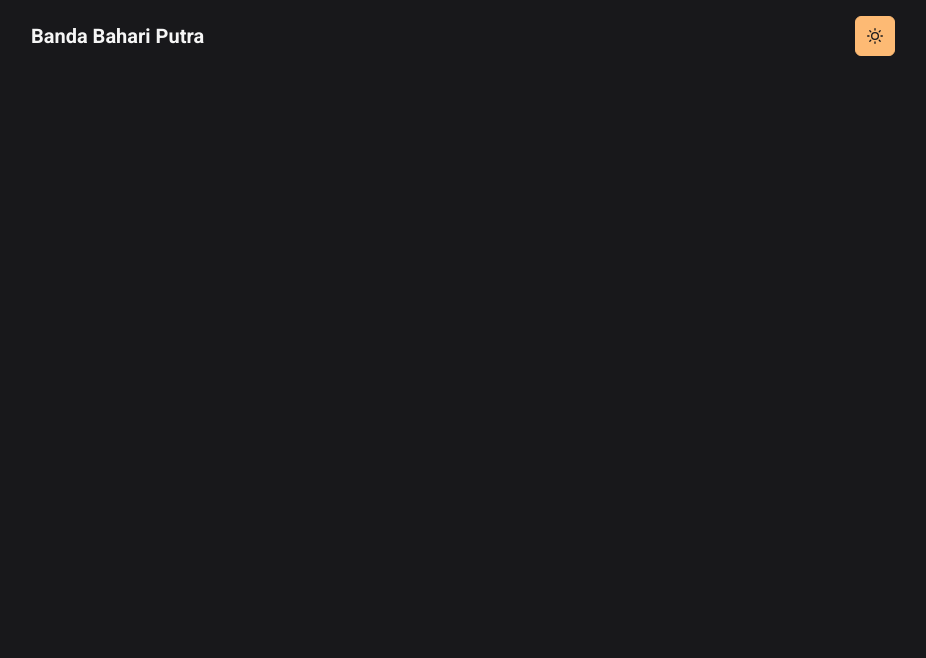
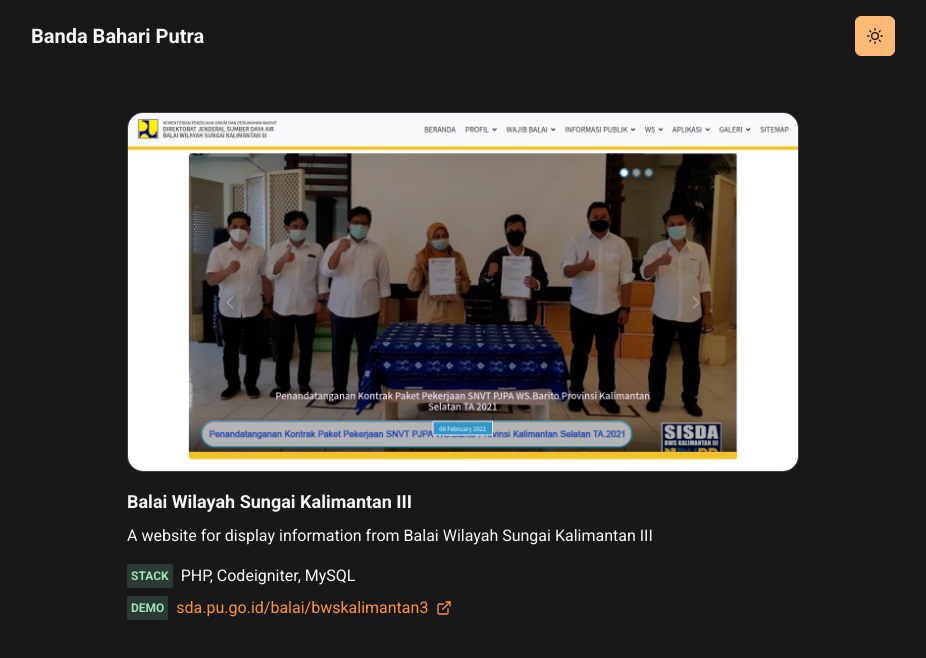
Before and after one commit to bandabahariputra/bandabahariputra-homepage, a Vue app: page /projects/balai-wilayah-sungai-kalimantan-iii in a window 1280 px wide. Before the commit this address had no page. Shown: the top 658 px of the page, without its empty margins (177-1103 px from the left). Built offline with nearby package versions, Linux system fonts and the light colour scheme.

Commit message:
Add composables

```diff
--- a/src/components/ProjectCard.vue
+++ b/src/components/ProjectCard.vue
@@ -8,7 +8,7 @@ defineProps({
 </script>
 
 <template>
-  <div>
+  <RouterLink :to="`/projects/${project.slug}`">
     <div
       class="mx-auto mb-4 h-[192px] w-[320px] overflow-hidden rounded-2xl border border-zinc-700 bg-zinc-700 transition-all dark:border-neutral-200 dark:bg-neutral-200"
     >
@@ -24,5 +24,5 @@ defineProps({
         {{ project.description }}
       </p>
     </div>
-  </div>
+  </RouterLink>
 </template>
--- /dev/null
+++ b/src/composables/useProjects.js
@@ -0,0 +1,23 @@
+import { ref } from 'vue';
+
+const useProjects = () => {
+  const projects = ref([
+    {
+      image: 'balai_wilayah_sungai_kalimantan_3.png',
+      name: 'Balai Wilayah Sungai Kalimantan III',
+      slug: 'balai-wilayah-sungai-kalimantan-iii',
+      description:
+        'A website for display information from Balai Wilayah Sungai Kalimantan III',
+      stacks: ['PHP', 'Codeigniter', 'MySQL'],
+      demo: 'https://sda.pu.go.id/balai/bwskalimantan3',
+    },
+  ]);
+
+  const getProject = (slug) => {
+    return projects.value.find((project) => project.slug === slug);
+  };
+
+  return { projects, getProject };
+};
+
+export { useProjects };
--- a/src/router/index.js
+++ b/src/router/index.js
@@ -1,5 +1,6 @@
 import { createRouter, createWebHistory } from 'vue-router';
 import HomeView from '../views/HomeView.vue';
+import ProjectView from '../views/ProjectView.vue';
 
 const router = createRouter({
   history: createWebHistory(import.meta.env.BASE_URL),
@@ -9,6 +10,11 @@ const router = createRouter({
       name: 'home',
       component: HomeView,
     },
+    {
+      path: '/projects/:slug',
+      name: 'projects',
+      component: ProjectView,
+    },
   ],
 });
 
--- a/src/views/HomeView.vue
+++ b/src/views/HomeView.vue
@@ -2,6 +2,7 @@
 import { ref } from 'vue';
 import StackCard from '@/components/StackCard.vue';
 import ProjectCard from '@/components/ProjectCard.vue';
+import { useProjects } from '../composables/useProjects';
 import JavascriptIcon from '@/assets/images/javascript.png';
 import VueIcon from '@/assets/images/vue.png';
 import NuxtIcon from '@/assets/images/nuxt.png';
@@ -26,14 +27,7 @@ const stacks = ref([
   },
 ]);
 
-const projects = ref([
-  {
-    image: 'balai_wilayah_sungai_kalimantan_3.png',
-    name: 'Balai Wilayah Sungai Kalimantan III',
-    description:
-      'A website for display information from Balai Wilayah Sungai Kalimantan III',
-  },
-]);
+const { projects } = useProjects();
 </script>
 
 <template>
--- /dev/null
+++ b/src/views/ProjectView.vue
@@ -0,0 +1,65 @@
+<script setup>
+import { useRoute } from 'vue-router';
+import { useProjects } from '../composables/useProjects';
+
+const route = useRoute();
+const { getProject } = useProjects();
+
+const project = getProject(route.params.slug);
+</script>
+
+<template>
+  <div>
+    <section class="mx-auto max-w-[672px] py-10">
+      <div
+        class="mx-auto mb-4 h-[192px] w-full overflow-hidden rounded-2xl border border-zinc-700 bg-zinc-700 transition-all dark:border-neutral-200 dark:bg-neutral-200 md:h-[360px]"
+      >
+        <img
+          :src="`/projects/${project.image}`"
+          :alt="project.name"
+          class="h-full w-full object-cover object-top"
+        />
+      </div>
+      <h4 class="text-lg font-bold">{{ project.name }}</h4>
+      <p class="mt-2">
+        {{ project.description }}
+      </p>
+      <div class="mt-4 space-y-2">
+        <div class="flex items-center gap-2">
+          <p
+            class="inline rounded-sm bg-[#9ae6b429] p-1 text-xs font-bold uppercase text-[#9AE6B4] dark:text-zinc-900"
+          >
+            STACK
+          </p>
+          <p>{{ project.stacks.join(', ') }}</p>
+        </div>
+        <div class="flex items-center gap-2">
+          <p
+            class="inline rounded-sm bg-[#9ae6b429] p-1 text-xs font-bold uppercase text-[#9AE6B4] dark:text-zinc-900"
+          >
+            DEMO
+          </p>
+          <a
+            :href="project.demo"
+            target="_blank"
+            class="flex items-center gap-2 text-orange-400 underline-offset-4 hover:underline dark:text-purple-600"
+            >{{ project.demo.replace('https://', '') }}
+            <svg viewBox="0 0 24 24" focusable="false" class="h-4 w-4">
+              <g
+                fill="none"
+                stroke="currentColor"
+                stroke-linecap="round"
+                stroke-width="2"
+              >
+                <path
+                  d="M18 13v6a2 2 0 0 1-2 2H5a2 2 0 0 1-2-2V8a2 2 0 0 1 2-2h6"
+                ></path>
+                <path d="M15 3h6v6"></path>
+                <path d="M10 14L21 3"></path>
+              </g></svg
+          ></a>
+        </div>
+      </div>
+    </section>
+  </div>
+</template>
```
